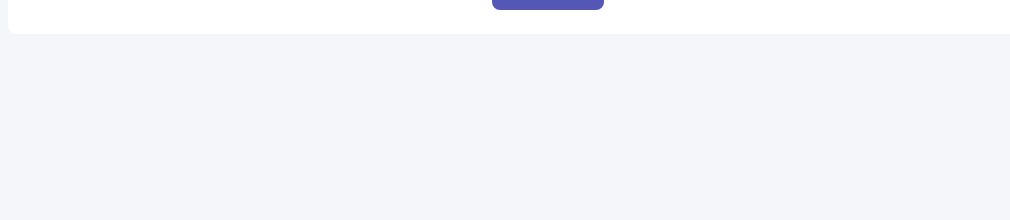
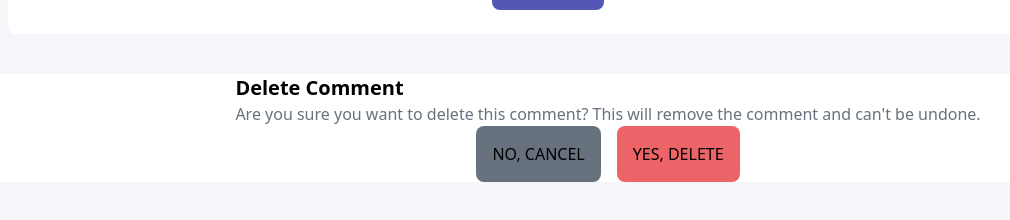
Before and after one commit to lavollmer/interactive-comments-app, a React (Vite) app: page / in a window 1280 px wide. Shown: the part 300-520 px from the top of the page, without its empty margins (32-1042 px from the left). Built offline with nearby package versions, Linux system fonts and the light colour scheme.

Commit message:
created Delete modal skeleton

```diff
--- a/src/App.jsx
+++ b/src/App.jsx
@@ -1,6 +1,7 @@
 import "./App.css";
 import CommentCard from "./components/CommentCard";
 import UserComment from "./components/UserComment";
+import DeleteButton from "./components/Delete"
 
 function App() {
   const commentCreatedAt = new Date();
@@ -11,6 +12,9 @@ function App() {
           <CommentCard created_at={commentCreatedAt} />
           <UserComment />
         </div>
+        <div>
+          <DeleteButton />
+        </div>
       </div>
     </>
   );
--- a/src/components/Delete.jsx
+++ b/src/components/Delete.jsx
@@ -2,17 +2,17 @@ import React from "react";
 
 const Delete = () => {
   return (
-    <div>
+    <div className="flex flex-col items-center font-rubik bg-white rounded-lg">
       <div>
-        <h1>Delete Comment</h1>
-        <p>Are you sure you want to delete this comment?</p>
+        <h1 className="font-bold text-xl">Delete Comment</h1>
+        <p className="text-md text-grayish-blue">Are you sure you want to delete this comment? This will remove the comment and can't be undone.</p>
       </div>
-      <div>
+      <div className="flex flex-row justify-center items-center space-x-4">
         <div>
-          <button>NO CANCEL</button>
+          <button className="bg-grayish-blue rounded-lg p-4">NO, CANCEL</button>
         </div>
         <div>
-          <button>YES DELETE</button>
+          <button className="bg-soft-red rounded-lg p-4">YES, DELETE</button>
         </div>
       </div>
     </div>
```
